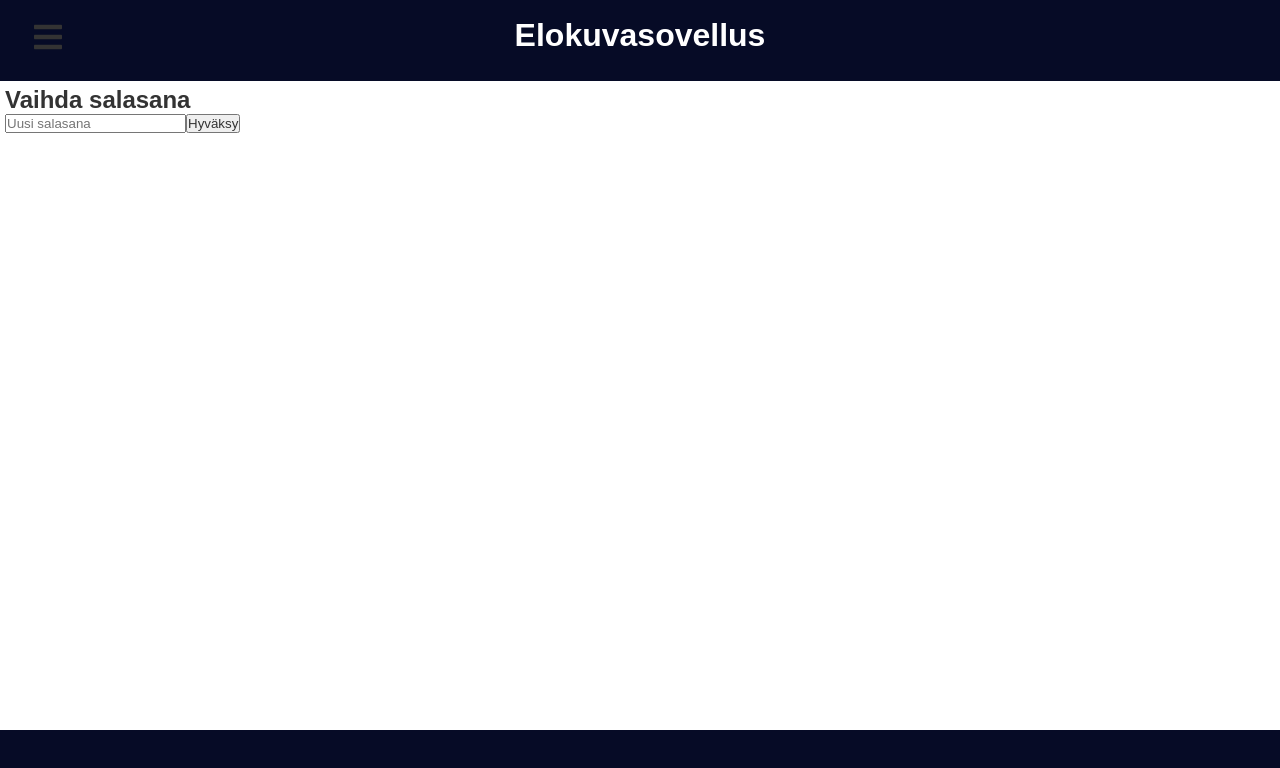
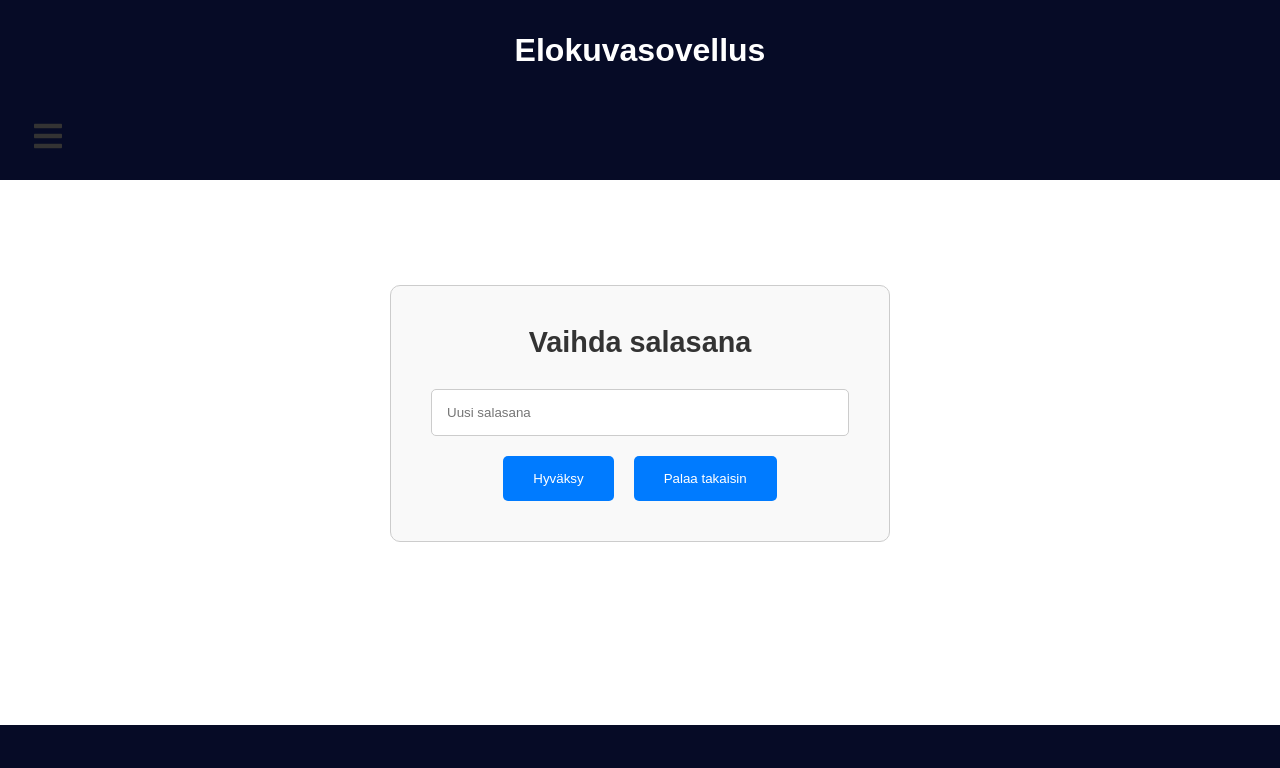
Before and after one commit to webohjeR21/Elokuvasovellus, a React (Create React App) app in the folder frontend/: page /Pw-reset in a window 1280 px wide. Shown: the top 768 px of the page. Built offline with nearby package versions, Linux system fonts and the light colour scheme; no server answers.

Commit message:
Ui muokattu, lisätty takaiin siirtymisnappi salansanvaihtoon

```diff
--- a/frontend/src/componets/Footer.css
+++ b/frontend/src/componets/Footer.css
@@ -3,7 +3,7 @@ footer {
     display: flex;
     justify-content: right;
     align-items: center;
-    height: 70px;
+    height: 75px;
     width: 100%;
     position: fixed;
     bottom: 0;
--- a/frontend/src/componets/Header.css
+++ b/frontend/src/componets/Header.css
@@ -1,7 +1,6 @@
 header{
-
     background-color: #060b26;
-    height: 1px;
+    height: 100px;
     display: flex;
     justify-content: center;
     align-items: center;
@@ -10,6 +9,5 @@ header{
 
 
 header h1 {
-    margin-top: 70px;
    color: white;
 }
--- a/frontend/src/componets/Sidebar.js
+++ b/frontend/src/componets/Sidebar.js
@@ -14,7 +14,7 @@ export const Sidebar = [
     {
         title: 'Näytösajat',
         path: '/showtime',
-        icon: <IoIcons.IoIosPaper />,
+        icon: <IoIcons.IoIosPaper  />,
         cNameT: 'nav-text'
     },
     {
@@ -45,6 +45,8 @@ export const Sidebar = [
     {
         title: 'Käyttäjäasetukset',
         path: '/Welcome',
+        icon: <IoIcons.IoIosSettings />,
+        cNameT: 'nav-text'
     }
 
 
--- /dev/null
+++ b/frontend/src/pages/UserPassWordReset.css
@@ -0,0 +1,42 @@
+.passwordReset {
+    max-width: 500px;
+    margin: 100px auto 0;
+    padding: 40px;
+    border: 1px solid #ccc;
+    border-radius: 10px;
+    background-color: #f9f9f9;
+    text-align: center;
+  }
+
+  .passwordReset h2 {
+    margin-bottom: 30px;
+    font-size: 1.8rem;
+  }
+
+  .passwordReset input[type='password'] {
+    width: 100%;
+    padding: 15px;
+    margin-bottom: 20px;
+    border: 1px solid #ccc;
+    border-radius: 5px;
+  }
+
+  .passwordReset .buttonContainer {
+    display: flex;
+    justify-content: center;
+  }
+
+  .passwordReset button {
+    padding: 15px 30px;
+    background-color: #007bff;
+    color: #fff;
+    border: none;
+    border-radius: 5px;
+    cursor: pointer;
+    transition: background-color 0.3s ease;
+    margin: 0 10px;
+  }
+
+  .passwordReset button:hover {
+    background-color: #0056b3;
+  }
--- a/frontend/src/pages/UserPasswordReset.js
+++ b/frontend/src/pages/UserPasswordReset.js
@@ -1,9 +1,13 @@
 import React, { useState, useEffect } from 'react';
 import Axios from 'axios';
+import { Navigate, useNavigate } from 'react-router-dom';
+import './UserPassWordReset.css'
 
 export default function UserPasswordReset() {
   const [newPassword, setNewPassword] = useState('');
   const [BearerToken, setToken] = useState('');
+  const navigate = useNavigate();
+
 
   useEffect(() => {
     const token = localStorage.getItem('token');
@@ -37,6 +41,11 @@ export default function UserPasswordReset() {
       });
   };
 
+
+  const navigateToWelcome = () => {
+    navigate("/Welcome")
+  }
+
   return (
     <div className='passwordReset'>
       <h2>Vaihda salasana</h2>
@@ -47,6 +56,7 @@ export default function UserPasswordReset() {
         onChange={(e) => setNewPassword(e.target.value)}
       />
       <button onClick={() => {handleChangePassword(); setNewPassword('');}}>Hyväksy</button>
+      <button onClick={navigateToWelcome}>Palaa takaisin</button>
 
     </div>
   );
```
